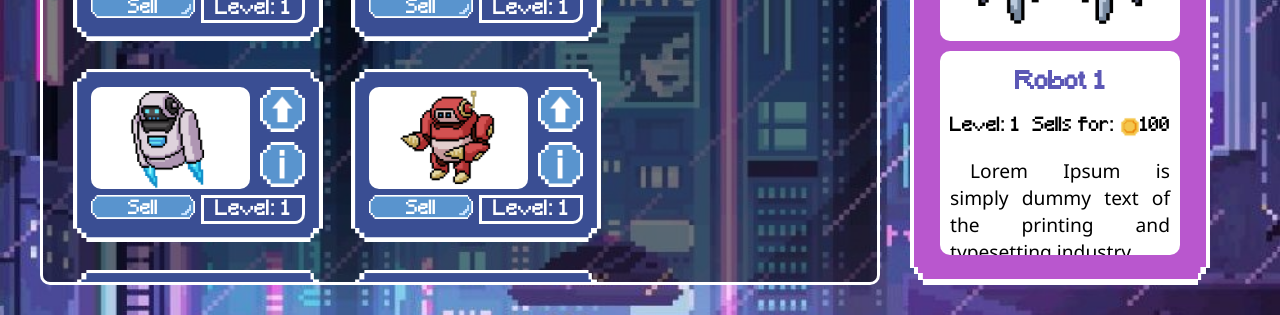
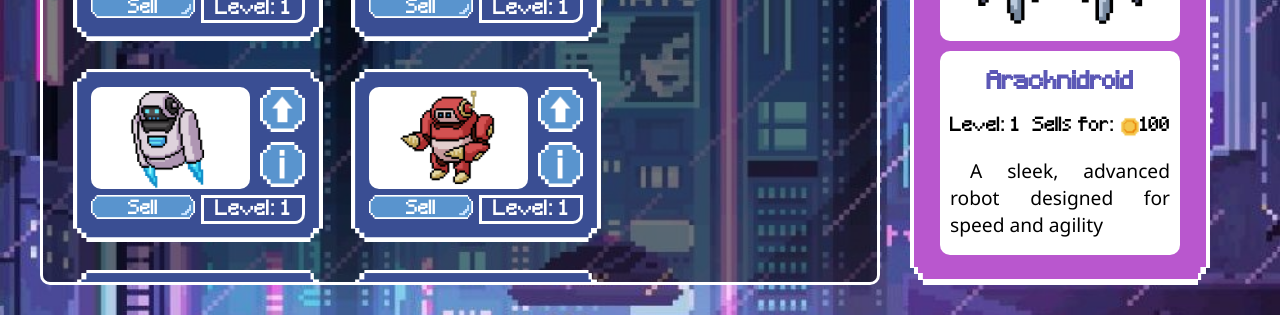
Before and after one commit to Misha-007/crypto-punkz, a React (Create React App) app: page /home in a window 1280 px wide. Shown: the part 390-705 px from the top of the page. Built offline with nearby package versions, Linux system fonts and the light colour scheme.

Commit message:
fixed info bugs

```diff
--- a/src/components/Home.js
+++ b/src/components/Home.js
@@ -36,9 +36,9 @@ const Home = () => {
     const [robotInfo, setRobotInfo] = useState(
         {
             id: 1,
-            robotName: "Robot 1",
+            robotName: "Arachnidroid",
             image: require('../assets/rob1.gif'),
-            description: "Lorem Ipsum is simply dummy text of the printing and typesetting industry.",
+            description: "A sleek, advanced robot designed for speed and agility",
             currentLevel: 1,
             price: 100
         }
```
